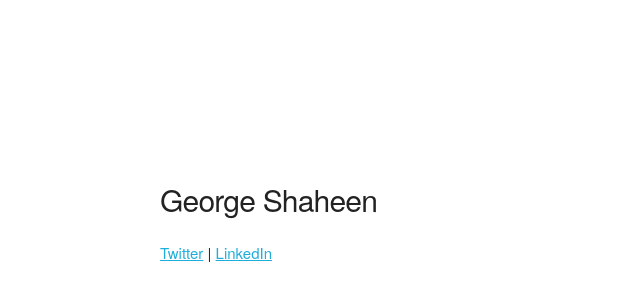
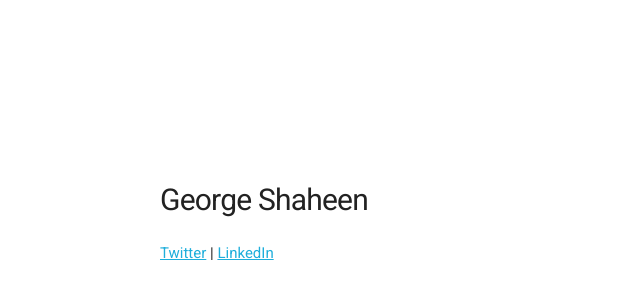
Before and after one commit to gshaheen/gshaheen.github.io, a plain HTML site: page index.html in a window 1280 px wide. Shown: the part 60-360 px from the top of the page, without its empty margins (0-640 px from the left). Drawn offline with Linux system fonts and the light colour scheme.

Commit message:
update font

```diff
--- a/css/skeleton.css
+++ b/css/skeleton.css
@@ -124,7 +124,7 @@ body {
   font-size: 1.5em; /* currently ems cause chrome bug misinterpreting rems on body element */
   line-height: 1.6;
   font-weight: 400;
-  font-family: "Raleway", "HelveticaNeue", "Helvetica Neue", Helvetica, Arial, sans-serif;
+  font-family: 'Roboto', sans-serif;
   color: #222; }
 
 
```
